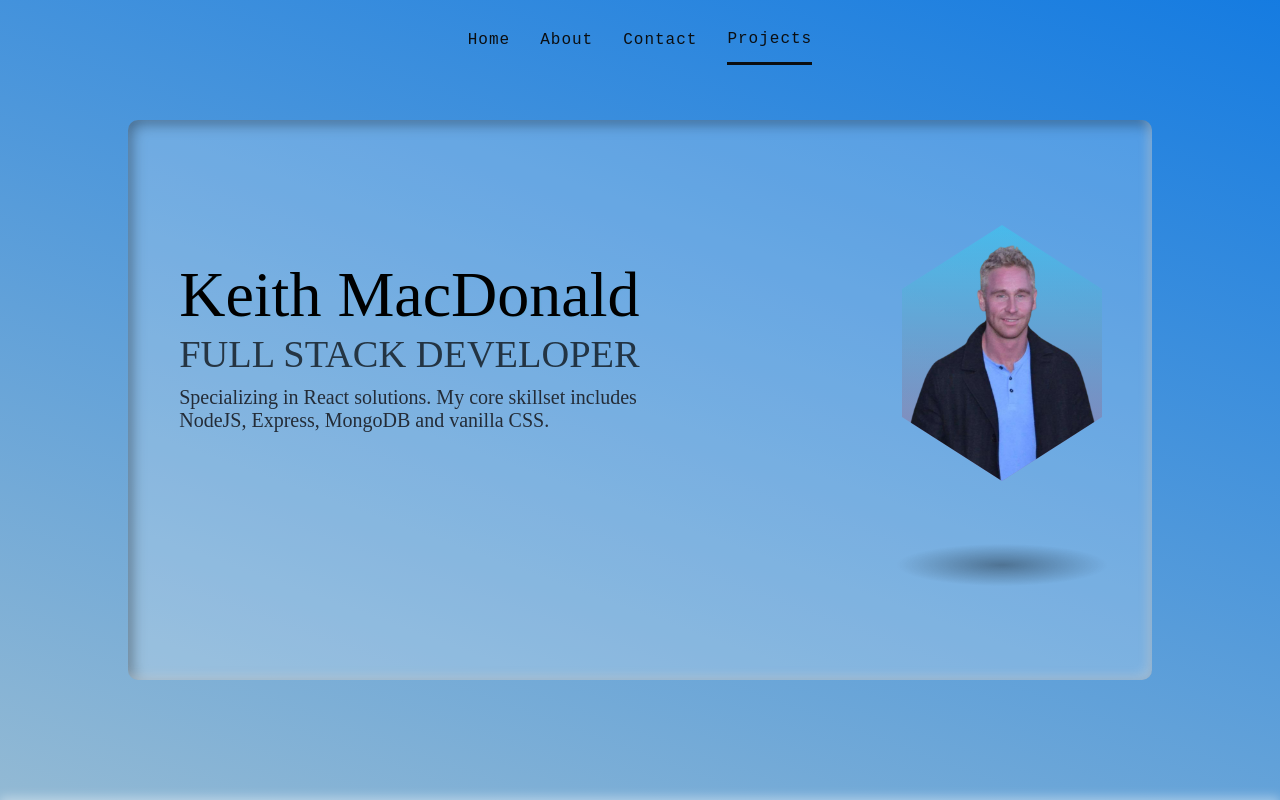
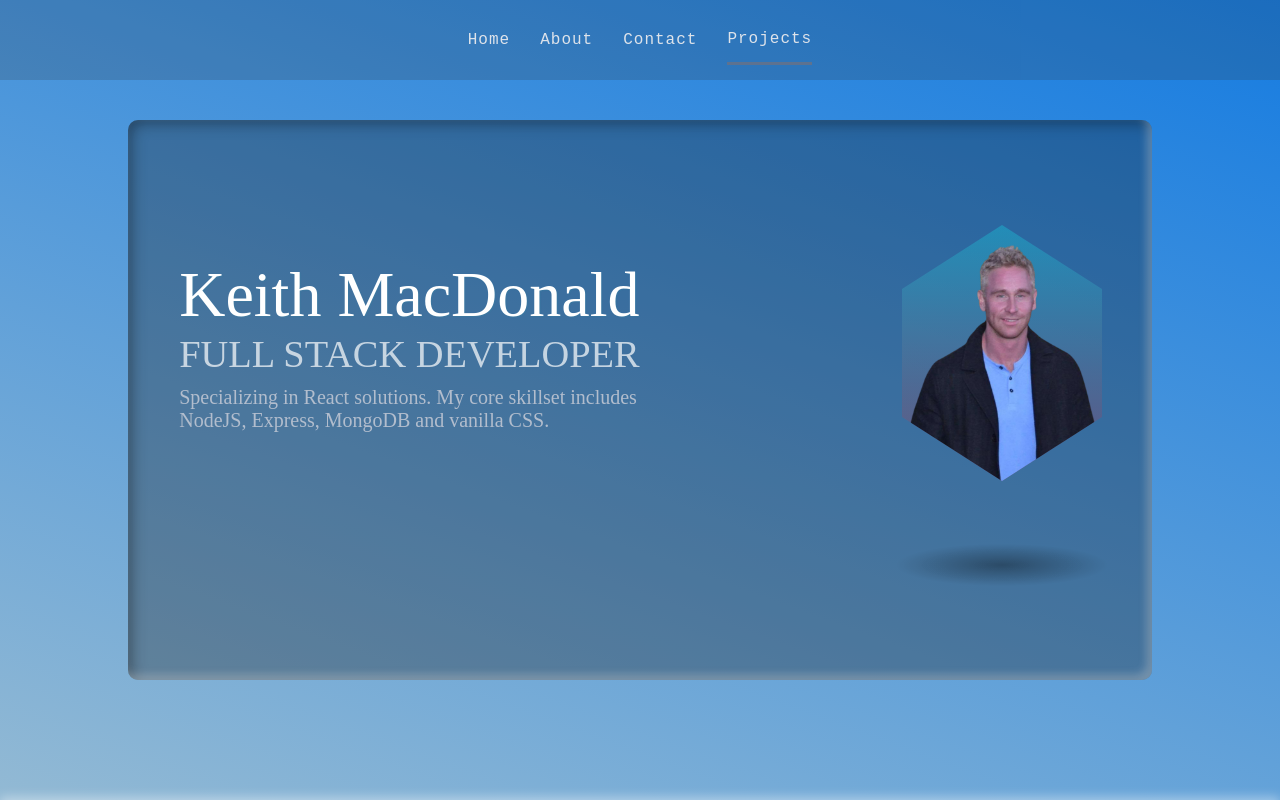
Before and after one commit to keithmacdonalddev/portfolio, a React (Create React App) app: page / in a window 1280 px wide. Shown: the top 800 px of the page. Built offline with nearby package versions, Linux system fonts and the light colour scheme.

Commit message:
many ui tweeks, fetch only users projects from API rather than fetch all projects and map users projects in client, many other bug fixes

```diff
--- a/src/App.js
+++ b/src/App.js
@@ -1,14 +1,14 @@
 import React, { useState, useRef, useEffect } from 'react';
-import { Link, BrowserRouter, Route } from 'react-router-dom';
+// import { Link, BrowserRouter, Route } from 'react-router-dom';
 import { TweenMax, Power3 } from 'gsap';
 // Components
 import NavBar from './components/Navbar';
 import HamburgerMenu from './components/HamburgerMenu';
 // Views
-import Home from './views/Home';
-import Contact from './views/Contact';
-import Projects from './views/Projects';
-import About from './views/About';
+// import Home from './views/Home';
+// import Contact from './views/Contact';
+// import Projects from './views/Projects';
+// import About from './views/About';
 // Images
 import myImage from './assets/me.png';
 import reactTrackerFrontPage from './assets/reactTrackerFrontPage.png';
@@ -17,12 +17,12 @@ import classname from './app.module.css';
 
 const App = () => {
 	let mainNav = useRef(null);
-	let heroContainer = useRef(null);
+	let heroText = useRef(null);
 	let heroTitle = useRef(null);
-	let heroSubTitle = useRef(null);
-	let heroText = useRef(null);
 	let heroImage = useRef(null);
 	let heroButton = useRef(null);
+	let heroSubTitle = useRef(null);
+	let heroContainer = useRef(null);
 
 	useEffect(() => {
 		TweenMax.from(mainNav, 1, { opacity: 0, y: -100, ease: Power3.easeOut });
@@ -36,7 +36,7 @@ const App = () => {
 
 	const [hamburgerIsOpen, setHamburgerIsOpen] = useState(false);
 	const [isDarkMode, setIsDarkMode] = useState(false);
-	const [gradientShouldChange, setGradientShouldChange] = useState(true);
+	// const [gradientShouldChange, setGradientShouldChange] = useState(true);
 	const [gradient, setGradient] = useState(false);
 	const [gradients, setGradients] = useState([
 		'linear-gradient(20deg, #4cecf8, #0071df)',
@@ -45,6 +45,7 @@ const App = () => {
 		'linear-gradient(106deg,#989898,#1d1d1d)',
 	]);
 	let activeGradient;
+	console.log(setIsDarkMode, setGradients);
 	return (
 		<div className={isDarkMode ? classname.topbar_dark_mode : classname.topbar_light_mode}>
 			<div className={classname.site_layout}>
@@ -130,7 +131,7 @@ const App = () => {
 								<img
 									className={classname.project_image}
 									src={reactTrackerFrontPage}
-									alt='photo of front page of www.reacttracker.com'
+									alt='front page of www.reacttracker.com'
 								/>
 								<div className={classname.project_overlay_light}></div>
 								<div className={classname.project_overlay}></div>
@@ -146,7 +147,7 @@ const App = () => {
 								<img
 									className={classname.project_image}
 									src={reactTrackerFrontPage}
-									alt='photo of front page of www.reacttracker.com'
+									alt='front page of www.reacttracker.com'
 								/>
 								<div className={classname.project_overlay_light}></div>
 								<div className={classname.project_overlay}></div>
--- a/src/app.module.css
+++ b/src/app.module.css
@@ -34,6 +34,7 @@
 	transition: opacity 1.5s ease-out;
 	animation: slidin 10s infinite;
 	background-size: 200% 200%;
+	/* background-image: url(./assets/background.jpg); */
 }
 
 /* **************************************** */
@@ -47,6 +48,7 @@
 	width: 100%;
 	z-index: 20;
 	opacity: 1;
+	background: rgba(50, 50, 50, 0.2);
 }
 
 /* #navbar {
@@ -81,7 +83,8 @@
 	max-width: 1200px;
 	border-radius: 10px;
 	opacity: 1;
-	background: rgba(255, 255, 255, 0.2);
+	background: rgba(20, 20, 20, 0.3);
+
 	box-shadow: inset -5px -5px 10px rgb(255 255 255 / 30%), inset 3px 3px 15px rgb(0 0 0 / 40%);
 }
 
@@ -105,6 +108,7 @@
 	width: 40vw;
 	min-width: 200px;
 	max-width: 60vw;
+	color: white;
 	text-shadow: 1px 1px 1px rgba(40, 173, 173, 0.1);
 }
 
@@ -119,7 +123,7 @@
 	min-width: auto;
 	width: 40vw;
 	max-width: 60vw;
-	color: rgba(0, 0, 0, 0.7);
+	color: rgba(255, 255, 255, 0.7);
 }
 
 /* #hero_subtitle {
@@ -130,7 +134,7 @@
 	font-size: clamp(14px, 2vw, 20px);
 	margin-top: 10px;
 	width: clamp(250px, 40vw, 700px);
-	color: var(--color-primary-300);
+	color: var(--color-primary-800);
 	opacity: 1;
 }
 
--- a/src/components/Navbar/NavButton/index.js
+++ b/src/components/Navbar/NavButton/index.js
@@ -2,7 +2,7 @@ import React from 'react';
 import classname from './navbutton.module.css';
 
 const specialStyle = {
-	borderBottom: '3px solid var(--color-primary-100)',
+	borderBottom: '3px solid var(--color-primary-700)',
 	borderRadius: 0,
 };
 const NavButton = ({ buttonText, special }) => {
--- a/src/components/Navbar/NavButton/navbutton.module.css
+++ b/src/components/Navbar/NavButton/navbutton.module.css
@@ -5,6 +5,6 @@
 	margin-left: 15px;
 	height: 50px;
 	font-family: var(--font-mono);
-	color: var(--color-primary-100);
+	color: var(--color-primary-900);
 	letter-spacing: 1px;
 }
```
Also changed, not shown: src/assets/background.jpg (added).
